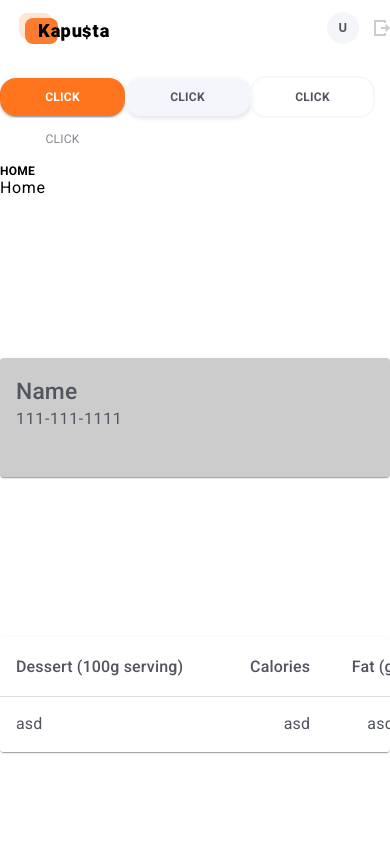
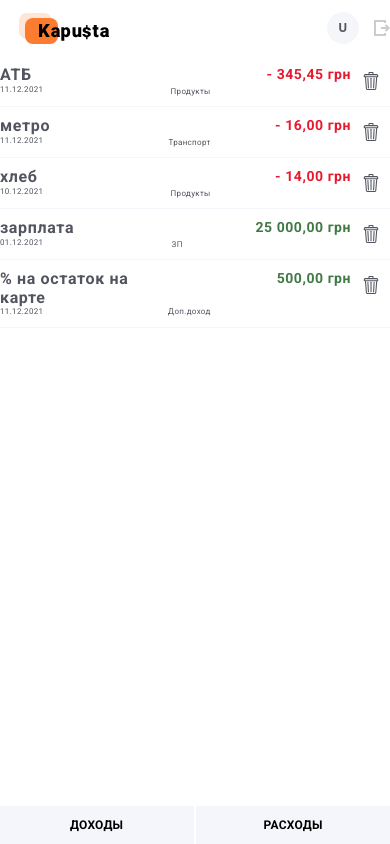
Before and after one commit to HannaHryhorieva/kapusta-seven-front, a React (Create React App) app: page / in a window 390 px wide. Built offline with nearby package versions, Linux system fonts and the light colour scheme.

Commit message:
transactions view markup(mobile and desktop)

```diff
--- a/package.json
+++ b/package.json
@@ -6,6 +6,7 @@
   "dependencies": {
     "@emotion/react": "^11.7.0",
     "@emotion/styled": "^11.6.0",
+    "@mui/lab": "^5.0.0-alpha.59",
     "@mui/material": "^5.2.3",
     "@reduxjs/toolkit": "^1.7.0",
     "@testing-library/jest-dom": "^5.16.1",
--- a/src/App.js
+++ b/src/App.js
@@ -1,9 +1,10 @@
 import './App.css';
 
+import { AppBar } from './components/AppBar/AppBar';
 import ExampleComponent from './example/ExampleComponent';
+import HomeView from './views/HomeView';
 import { ThemeProvider } from '@mui/material/styles';
 import theme from './styles/theme';
-import { AppBar} from './components/AppBar/AppBar'
 
 // import { useEffect, Suspense, lazy } from 'react';
 // import { useDispatch } from 'react-redux';
@@ -15,8 +16,9 @@ function App() {
   return (
     <ThemeProvider theme={theme}>
       <div className="App">
-        <AppBar position="fixed"/>
-        <ExampleComponent />
+        <AppBar position="fixed" />
+        {/* <ExampleComponent /> */}
+        <HomeView />
       </div>
     </ThemeProvider>
   );
--- /dev/null
+++ b/src/components/TransactionsList/TransactionItem.js
@@ -0,0 +1,57 @@
+import { IconButton, Typography } from '@mui/material';
+
+import { ReactComponent as DeleteIcon } from '../../images/icons/delete.svg';
+import React from 'react';
+
+function TransactionItem({ transaction }) {
+  const formatter = new Intl.NumberFormat('uk-UA', {
+    style: 'currency',
+    currency: 'UAH',
+  });
+
+  const amount = formatter.format(transaction.amount);
+
+  return (
+    <li
+      style={{
+        paddingTop: 10,
+        paddingBottom: 10,
+        borderBottom: '1px solid #F5F6FB',
+      }}
+    >
+      <div style={{ display: 'flex' }}>
+        <div style={{ width: '30%', flexGrow: 1 }}>
+          <Typography variant="body1" fontWeight={700}>
+            {transaction.description}
+          </Typography>
+          <Typography variant="body1" fontSize={8}>
+            {transaction.date}
+          </Typography>
+        </div>
+        <div style={{ minWidth: '10%', flexShrink: 1, alignSelf: 'flex-end' }}>
+          <Typography variant="body1" fontSize={8}>
+            {transaction.category}
+          </Typography>
+        </div>
+        <div style={{ width: '36%', textAlign: 'right' }}>
+          {transaction.isExpense ? (
+            <Typography fontSize={14} color="#E7192E" fontWeight="700">
+              - {amount}
+            </Typography>
+          ) : (
+            <Typography fontSize={14} color="#407946" fontWeight="700">
+              {amount}
+            </Typography>
+          )}
+        </div>
+        <div style={{ width: '10%', textAlign: 'center' }}>
+          <IconButton aria-label="Удалить транзакцию" sx={{ p: '6px' }}>
+            <DeleteIcon />
+          </IconButton>
+        </div>
+      </div>
+    </li>
+  );
+}
+
+export default TransactionItem;
--- /dev/null
+++ b/src/components/TransactionsList/TransactionList.js
@@ -0,0 +1,52 @@
+import { Button, ButtonGroup } from '@mui/material';
+import React, { useState } from 'react';
+
+import TransactionItem from './TransactionItem';
+import transactionsFromFile from './transactions.json';
+
+const buttonGroupStyles = {
+  boxShadow: 'none',
+  position: 'fixed',
+  bottom: 0,
+  '& .MuiButtonGroup-grouped': {
+    borderRadius: 0,
+    borderTop: 'none',
+  },
+  '& .MuiButtonGroup-grouped:first-of-type': {
+    marginRight: '2px',
+  },
+  '& .MuiButton-root': { color: '#000' },
+  '& .MuiButton-root:hover': { backgroundColor: '#FF751D', color: '#fff' },
+};
+
+function TransactionList() {
+  const [transactions, setTransactions] = useState(transactionsFromFile);
+
+  return (
+    <>
+      <ul
+        style={{
+          listStyle: 'none',
+          paddingLeft: 0,
+          backgroundColor: '#fff',
+          marginBottom: '40px', //height of bottom buttons
+        }}
+      >
+        {transactions.map(transaction => (
+          <TransactionItem key={transaction.id} transaction={transaction} />
+        ))}
+      </ul>
+      <ButtonGroup
+        color="secondary"
+        variant="contained"
+        fullWidth
+        sx={buttonGroupStyles}
+      >
+        <Button>Доходы</Button>
+        <Button>Расходы</Button>
+      </ButtonGroup>
+    </>
+  );
+}
+
+export default TransactionList;
--- /dev/null
+++ b/src/components/TransactionsList/TransactionRow.js
@@ -0,0 +1,39 @@
+import { IconButton, TableCell, TableRow, Typography } from '@mui/material';
+
+import { ReactComponent as DeleteIcon } from '../../images/icons/delete.svg';
+import React from 'react';
+
+function TransactionRow({ transaction }) {
+  const formatter = new Intl.NumberFormat('uk-UA', {
+    style: 'currency',
+    currency: 'UAH',
+  });
+
+  const amount = formatter.format(transaction.amount);
+
+  return (
+    <TableRow sx={{ '&:last-child td, &:last-child th': { border: 0 } }}>
+      <TableCell align="left">{transaction.date}</TableCell>
+      <TableCell align="left">{transaction.description}</TableCell>
+      <TableCell align="center">{transaction.category}</TableCell>
+      <TableCell align="center">
+        {transaction.isExpense ? (
+          <Typography color="#E7192E" fontWeight="700">
+            - {amount}
+          </Typography>
+        ) : (
+          <Typography color="#407946" fontWeight="700">
+            {amount}
+          </Typography>
+        )}
+      </TableCell>
+      <TableCell align="center" sx={{ width: 110 }}>
+        <IconButton aria-label="Удалить транзакцию">
+          <DeleteIcon />
+        </IconButton>
+      </TableCell>
+    </TableRow>
+  );
+}
+
+export default TransactionRow;
--- /dev/null
+++ b/src/components/TransactionsList/TransactionTable.js
@@ -0,0 +1,53 @@
+import {
+  Paper,
+  Table,
+  TableBody,
+  TableCell,
+  TableContainer,
+  TableHead,
+  TableRow,
+  Typography,
+} from '@mui/material';
+import React, { useState } from 'react';
+
+import TransactionRow from './TransactionRow';
+import transactionsFromFile from './transactions.json';
+
+function TransactionTable({ type }) {
+  const [transactions, setTransactions] = useState(transactionsFromFile);
+
+  const isExpense = type === 'expense';
+
+  return (
+    <TableContainer component={Paper}>
+      <Table>
+        <TableHead>
+          <TableRow>
+            <TableCell align="left">
+              <Typography variant="button">Дата</Typography>
+            </TableCell>
+            <TableCell align="left">
+              <Typography variant="button">Описание</Typography>
+            </TableCell>
+            <TableCell align="center">
+              <Typography variant="button">Категория</Typography>
+            </TableCell>
+            <TableCell align="center">
+              <Typography variant="button">Сумма</Typography>
+            </TableCell>
+            <TableCell align="center" sx={{ width: 110 }}></TableCell>
+          </TableRow>
+        </TableHead>
+        <TableBody>
+          {transactions
+            .filter(item => item.isExpense === isExpense)
+            .map(transaction => (
+              <TransactionRow key={transaction.id} transaction={transaction} />
+            ))}
+        </TableBody>
+      </Table>
+    </TableContainer>
+  );
+}
+
+export default TransactionTable;
--- /dev/null
+++ b/src/components/TransactionsList/TransactionTabs.js
@@ -0,0 +1,67 @@
+import { Box, Paper, Tab } from '@mui/material';
+import React, { useState } from 'react';
+import { TabContext, TabList, TabPanel } from '@mui/lab';
+
+import TransactionTable from './TransactionTable';
+
+function TransactionTabs() {
+  const [value, setValue] = useState('expense');
+
+  const handleChange = (event, newValue) => {
+    setValue(newValue);
+  };
+
+  const tabsStyle = {
+    '& .MuiButtonBase-root': {
+      borderTopRightRadius: 16,
+      borderTopLeftRadius: 16,
+      borderBottomRightRadius: 0,
+      borderBottomLeftRadius: 0,
+      backgroundColor: '#FAFBFD',
+      color: '#000',
+      border: 'none',
+    },
+    '& .MuiTab-root.Mui-selected': {
+      backgroundColor: '#FEFEFE',
+      color: '#FF751D',
+      border: 'none',
+    },
+    // '& .MuiTabPanel-root': {
+    //   padding: 0,
+    // },
+  };
+
+  const paperStyle = {
+    borderTopRightRadius: 30,
+    borderTopLeftRadius: 0,
+    borderBottomRightRadius: 30,
+    borderBottomLeftRadius: 30,
+    boxShadow: '0px 10px 60px rgba(170, 178, 197, 0.2)',
+    p: '30px 20px 60px',
+  };
+
+  return (
+    <Box>
+      <TabContext value={value}>
+        <TabList
+          TabIndicatorProps={{ style: { backgroundColor: 'transparent' } }}
+          onChange={handleChange}
+          sx={tabsStyle}
+        >
+          <Tab label="Расходы" value="expense" />
+          <Tab label="Доходы" value="income" />
+        </TabList>
+        <Paper sx={paperStyle}>
+          <TabPanel value="expense" sx={{ padding: 0 }}>
+            <TransactionTable type="expense" />
+          </TabPanel>
+          <TabPanel value="income" sx={{ padding: 0 }}>
+            <TransactionTable type="income" />
+          </TabPanel>
+        </Paper>
+      </TabContext>
+    </Box>
+  );
+}
+
+export default TransactionTabs;
--- /dev/null
+++ b/src/components/TransactionsList/transactions.json
@@ -0,0 +1,42 @@
+[
+  {
+    "id": 1,
+    "date": "11.12.2021",
+    "description": "АТБ",
+    "category": "Продукты",
+    "amount": 345.45,
+    "isExpense": true
+  },
+  {
+    "id": 2,
+    "date": "11.12.2021",
+    "description": "метро",
+    "category": "Транспорт",
+    "amount": 16,
+    "isExpense": true
+  },
+  {
+    "id": 3,
+    "date": "10.12.2021",
+    "description": "хлеб",
+    "category": "Продукты",
+    "amount": 14,
+    "isExpense": true
+  },
+  {
+    "id": 4,
+    "date": "01.12.2021",
+    "description": "зарплата",
+    "category": "ЗП",
+    "amount": 25000,
+    "isExpense": false
+  },
+  {
+    "id": 5,
+    "date": "11.12.2021",
+    "description": "% на остаток на карте",
+    "category": "Доп.доход",
+    "amount": 500,
+    "isExpense": false
+  }
+]
--- a/src/index.css
+++ b/src/index.css
@@ -1,11 +1,16 @@
+html {
+  font-size: '12px';
+  line-height: 1.17;
+  letter-spacing: '0.04em';
+}
+
 body {
   margin: 0;
   font-family: 'Roboto', sans-serif;
   -webkit-font-smoothing: antialiased;
   -moz-osx-font-smoothing: grayscale;
-  font-size: '12px';
-  line-height: 1.17;
-  letter-spacing: '0.04em';
+  color: #52555f;
+  /* background-color: lightgray; */
 }
 
 code {
--- a/src/styles/themeComponents/tableStyles.js
+++ b/src/styles/themeComponents/tableStyles.js
@@ -1,8 +1,40 @@
 const tableStyles = {
-  styleOverrides: {
-    root: {
-      backgroundColor: '#fff',
-      color: '#000',
+  MuiTableContainer: {
+    styleOverrides: {
+      root: {
+        boxShadow: '0px 10px 60px rgba(170, 178, 197, 0.2)',
+        borderTopRightRadius: 20,
+        borderTopLeftRadius: 20,
+      },
+    },
+  },
+  MuiTable: {
+    styleOverrides: {
+      root: {
+        backgroundColor: '#fff',
+        color: '#000',
+        border: '2px solid #F5F6FB',
+      },
+    },
+  },
+  MuiTableCell: {
+    styleOverrides: {
+      root: {
+        padding: 10,
+        paddingLeft: 20,
+      },
+      head: {
+        backgroundColor: '#F5F6FB',
+        color: '#000',
+      },
+    },
+  },
+  MuiTableRow: {
+    styleOverrides: {
+      root: {
+        height: 40,
+        borderBottom: '2px solid #F5F6FB',
+      },
     },
   },
 };
--- /dev/null
+++ b/src/views/HomeView.js
@@ -0,0 +1,14 @@
+import React from 'react';
+import TransactionList from './../components/TransactionsList/TransactionList';
+import TransactionTabs from './../components/TransactionsList/TransactionTabs';
+import useMediaQuery from '@mui/material/useMediaQuery';
+import { useTheme } from '@mui/material/styles';
+
+function HomeView() {
+  const theme = useTheme();
+  const isMobile = useMediaQuery(theme.breakpoints.down('tablet'));
+
+  return <>{isMobile ? <TransactionList /> : <TransactionTabs />}</>;
+}
+
+export default HomeView;
```
Also changed, not shown: src/images/icons/delete.svg, 1 other file (tests, documents, lock files or other folders).
